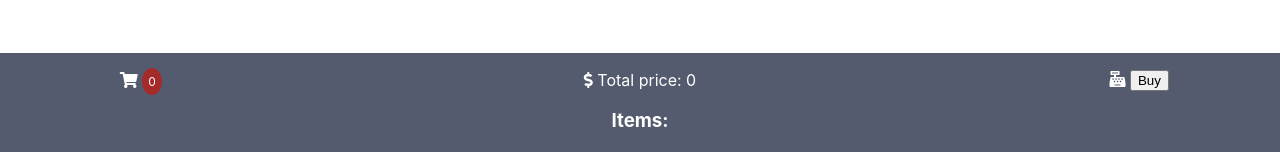
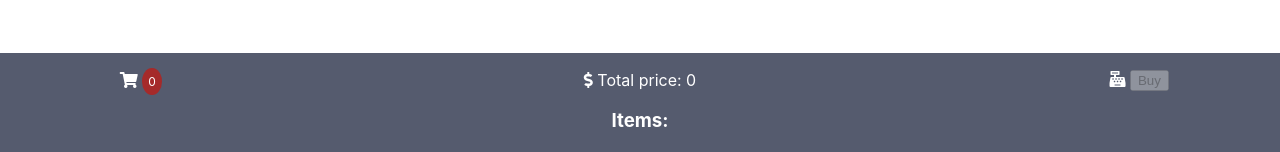
Before and after one commit to ramabadash/shopping-cart-react-redux, a React (Create React App) app in the folder shopping-cart/: page / in a window 1280 px wide. Shown: the part 434-586 px from the top of the page. Built offline with nearby package versions, Linux system fonts and the light colour scheme.

Commit message:
# Disable buttons when necessary

```diff
--- a/shopping-cart/src/components/Cart.jsx
+++ b/shopping-cart/src/components/Cart.jsx
@@ -30,7 +30,9 @@ function Cart({ totalPrice, shoppingCart, buy }) {
         </div>
         <div className='cart-subj'>
           <i className='fas fa-cash-register'></i>{' '}
-          <button onClick={buy}>Buy</button>{' '}
+          <button onClick={buy} disabled={totalPrice === 0}>
+            Buy
+          </button>{' '}
         </div>
       </div>
       <div className='cart-subj'>
--- a/shopping-cart/src/components/Products.jsx
+++ b/shopping-cart/src/components/Products.jsx
@@ -18,6 +18,7 @@ function Products({ products, addToCart }) {
                   <button
                     className='add-to-cart'
                     onClick={() => addToCart(product.id)}
+                    disabled={product.quantity === 0}
                   >
                     <i className='fas fa-cart-plus'></i> Add to cart
                   </button>
--- a/shopping-cart/src/styles/Products.css
+++ b/shopping-cart/src/styles/Products.css
@@ -22,3 +22,7 @@ h2 {
   border-radius: 0.5em;
   cursor: pointer;
 }
+.add-to-cart:disabled {
+  background-color: #abb0c0;
+  cursor: auto;
+}
```
